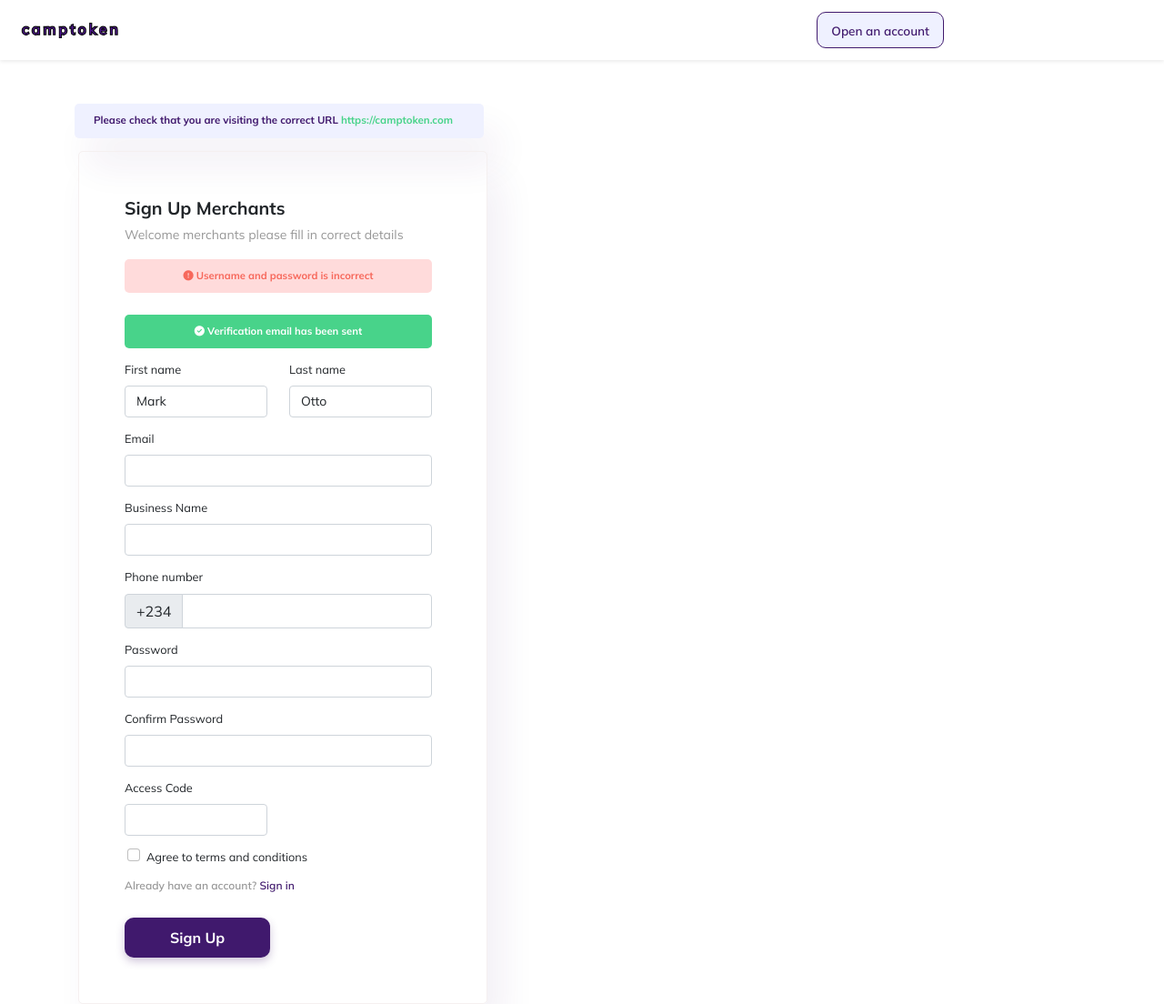
After one commit to dakohhh/CAMP-TOKEN, a Django app: page /accounts/signup/merchant in a window 1280 px wide. The commit adds this page. Shown: the whole page at 91% size. Run offline with Django 4.2, Linux system fonts and the light colour scheme; some libraries are stand-ins or nearby versions.

Commit message:
finished structure signup_student

```diff
--- /dev/null
+++ b/templates/registration/signup_merchants.html
@@ -0,0 +1,167 @@
+<!doctype html>
+<html lang="en">
+  <head>
+
+    <!-- Required meta tags -->
+    <meta charset="utf-8">
+    <meta name="viewport" content="width=device-width, initial-scale=1">
+
+    <!-- Bootstrap CSS -->
+    <link href="https://cdn.jsdelivr.net/npm/bootstrap@5.0.2/dist/css/bootstrap.min.css" rel="stylesheet" integrity="sha384-EVSTQN3/azprG1Anm3QDgpJLIm9Nao0Yz1ztcQTwFspd3yD65VohhpuuCOmLASjC" crossorigin="anonymous">
+    <link rel="preconnect" href="https://fonts.googleapis.com">
+    <link rel="preconnect" href="https://fonts.gstatic.com" crossorigin>
+	<link href="https://fonts.googleapis.com/css2?family=Mulish:ital,wght@0,400;0,500;0,600;0,700;0,1000;1,900&display=swap" rel="stylesheet">
+
+
+    <title>Camptoken - Money App for Students</title>
+    <link rel="stylesheet" href="css/style.css">
+  </head>
+  <body>
+    <nav class="navbar navbar-expand-lg navbar-light shadow-sm" style="background-color: white;">
+        <div class="container-fluid">
+          <a class="navbar-brand" href="#">
+            <img src="img/logo4.png" width="" height="40px" alt="Logo">
+          </a>
+          <div class="nav-sec" id="">
+				<ul class="navbar-nav ms-auto flex" style="margin-right: 200px;">
+                    <li class="nav-item ">
+						<button class="btn-oacc-link" style="">
+							<a class="" href="#" style="color: #40196d;">Open an account</a>
+						</button>
+                    </li>
+                    <li class="nav-item">
+				</ul>
+          </div>
+        </div>
+    </nav>
+
+	<div class="container">
+		<div class="check-header">
+			Please check that you are visiting the correct URL <a href="#">https://camptoken.com</a>
+		</div>
+		<div class="signup-form">
+			<h4 class="">Sign Up Merchants</h4>
+			<p class="form-explain">Welcome merchants please fill in correct details</p>
+
+            <div class="error-msg">
+                <i class="fa-solid fa-circle-exclamation"></i>
+                Username and password is incorrect
+            </div>
+            <br>
+            <div class="success-msg">
+                <i class="fa-solid fa-circle-check"></i>
+                Verification email has been sent
+            </div>
+
+            <form class="row needs-validation" novalidate>
+                <div class="item col-md-6">
+                    <label for="validationCustom01" class="form-label">First name</label>
+                    <input type="text" class="form-control" id="validationCustom01" value="Mark" required>
+                    <div class="valid-feedback">
+                    Looks good!
+                    </div>
+                </div>
+
+                <div class="item col-md-6">
+                    <label for="validationCustom02" class="form-label">Last name</label>
+                    <input type="text" class="form-control" id="validationCustom02" value="Otto" required>
+                    <div class="valid-feedback">Looks good!</div>
+                </div>
+
+                <div class="item col-md-12">
+                    <label for="validationCustomUsername" class="form-label">Email</label>
+                    <div class="input-group has-validation">
+                        <input type="email" class="form-control" id="validationCustomUsername" aria-describedby="inputGroupPrepend" required>
+                        <div class="invalid-feedback">Please choose a valid email.</div>
+                    </div>
+                </div>
+
+                <div class="item col-md-12">
+                    <label for="validationCustomUsername" class="form-label">Business Name</label>
+                    <div class="input-group has-validation">
+                        <input type="text" class="form-control" id="validationCustomUsername" aria-describedby="inputGroupPrepend" required>
+                    </div>
+                </div>
+
+                <div class="item col-md-12">
+                    <label for="validationCustomUsername" class="form-label">Phone number</label>
+                    <div class="input-group has-validation">
+                        <span class="input-group-text" id="inputGroupPrepend">+234</span>
+                        <input type="number" class="form-control" id="validationCustomUsername" aria-describedby="inputGroupPrepend" required>
+                        <div class="valid-feedback">Looks Good</div>
+                    </div>
+                </div>
+
+                <div class="item col-md-12">
+                    <label for="validationCustomUsername" class="form-label">Password</label>
+                    <div class="input-group has-validation">
+                        <input type="password" class="form-control" id="validationCustomUsername" aria-describedby="inputGroupPrepend" required>
+                    </div>
+                </div>
+
+                <div class="item col-md-12">
+                    <label for="validationCustomUsername" class="form-label">Confirm Password</label>
+                    <div class="input-group has-validation">
+                        <input type="password" class="form-control" id="validationCustomUsername" aria-describedby="inputGroupPrepend" required>
+                        <div class="invalid-feedback">Please choose a valid password.</div>
+                    </div>
+                </div>
+
+                <div class="item col-md-6">
+                    <label for="validationCustomUsername" class="form-label">Access Code</label>
+                    <div class="input-group has-validation">
+                        <input type="text" class="form-control" id="validationCustomUsername" aria-describedby="inputGroupPrepend">
+                    </div>
+                </div>
+
+                <div class="item col-12">
+                    <div class="form-check">
+                    <input class="form-check-input" type="checkbox" value="" id="invalidCheck" required>
+                    <label class="form-check-label" for="invalidCheck">
+                        Agree to terms and conditions
+                    </label>
+                    <div class="invalid-feedback">
+                        You must agree before submitting.
+                    </div>
+                    </div>
+                </div>
+
+                <div class="item col-12">
+					<p class="forgot-password">Already have an account? <a href="#">Sign in</a></p>
+				</div>
+                <div class="item col-12">
+                    <button type="submit" class="">Sign Up</button>
+                </div>
+            </form>
+
+		</div>
+	</div>
+
+
+    <script src="https://cdn.jsdelivr.net/npm/@popperjs/core@2.9.2/dist/umd/popper.min.js" integrity="sha384-IQsoLXl5PILFhosVNubq5LC7Qb9DXgDA9i+tQ8Zj3iwWAwPtgFTxbJ8NT4GN1R8p" crossorigin="anonymous"></script>
+    <script src="https://cdn.jsdelivr.net/npm/bootstrap@5.0.2/dist/js/bootstrap.min.js" integrity="sha384-cVKIPhGWiC2Al4u+LWgxfKTRIcfu0JTxR+EQDz/bgldoEyl4H0zUF0QKbrJ0EcQF" crossorigin="anonymous"></script>
+	<script src="https://kit.fontawesome.com/5f0ec56c6d.js" crossorigin="anonymous"></script>
+	<script>
+        (() => {
+        'use strict'
+
+        // Fetch all the forms we want to apply custom Bootstrap validation styles to
+        const forms = document.querySelectorAll('.needs-validation')
+
+        // Loop over them and prevent submission
+        Array.from(forms).forEach(form => {
+            form.addEventListener('submit', event => {
+            if (!form.checkValidity()) {
+                event.preventDefault()
+                event.stopPropagation()
+            }
+
+            form.classList.add('was-validated')
+            }, false)
+        })
+        })()
+	</script>
+
+
+  </body>
+</html>
--- a/user/forms.py
+++ b/user/forms.py
@@ -4,21 +4,39 @@ from .models import User
 
 
 class StudentRegistrationForm(UserCreationForm):
-    email = forms.EmailField(required=True, max_length=254)
-    password1 = forms.CharField(label='Password', widget=forms.PasswordInput(render_value=False), help_text='')
-    password2 = forms.CharField(label='Confirm Password', widget=forms.PasswordInput(render_value=False), help_text='')
+    first_name = forms.CharField(max_length=100, required=True, widget=forms.TextInput(attrs={'class': 'form-control', 'aria-describedby': 'inputGroupPrepend'}))
+
+    last_name = forms.CharField(max_length=100, required=True,widget=forms.TextInput(attrs={'class': 'form-control', 'aria-describedby': 'inputGroupPrepend'}))
+
+    email = forms.EmailField(max_length=254,required=True, widget=forms.EmailInput(attrs={'class': 'form-control', 'aria-describedby': 'inputGroupPrepend'}))
+
+    phone_number = forms.IntegerField(widget=forms.NumberInput(attrs={'class': 'form-control', 'aria-describedby': 'inputGroupPrepend'}))
+
+    password1 = forms.CharField(required=True, widget=forms.PasswordInput(attrs={'class': 'form-control', 'aria-describedby': 'inputGroupPrepend'}, render_value=False))
+
+    password2 = forms.CharField(required=True, widget=forms.PasswordInput(attrs={'class': 'form-control', 'aria-describedby': 'inputGroupPrepend'}, render_value=False), help_text='')
 
     class Meta:
         model = User
+
         fields = ['first_name', 'last_name', 'email', 'phone_number', 'password1', 'password2']
 
 
 
 class MerchantRegistrationForm(UserCreationForm):
-    email = forms.EmailField(required=True, max_length=254)
-    password1 = forms.CharField(label='Password', widget=forms.PasswordInput(render_value=False), help_text='')
-    password2 = forms.CharField(label='Confirm Password', widget=forms.PasswordInput(render_value=False), help_text='')
+    first_name = forms.CharField(max_length=100, required=True, widget=forms.TextInput(attrs={'class': 'form-control', 'aria-describedby': 'inputGroupPrepend'}))
+
+    last_name = forms.CharField(max_length=100, required=True,widget=forms.TextInput(attrs={'class': 'form-control', 'aria-describedby': 'inputGroupPrepend'}))
+
+    email = forms.EmailField(max_length=254,required=True, widget=forms.EmailInput(attrs={'class': 'form-control', 'aria-describedby': 'inputGroupPrepend'}))
+
+    phone_number = forms.IntegerField(widget=forms.NumberInput(attrs={'class': 'form-control', 'aria-describedby': 'inputGroupPrepend'}))
+
+    password1 = forms.CharField(required=True, widget=forms.PasswordInput(attrs={'class': 'form-control', 'aria-describedby': 'inputGroupPrepend'}, render_value=False))
+
+    password2 = forms.CharField(required=True, widget=forms.PasswordInput(attrs={'class': 'form-control', 'aria-describedby': 'inputGroupPrepend'}, render_value=False), help_text='')
 
     class Meta:
         model = User
-        fields = ['first_name', 'last_name', 'email', 'phone_number']
+
+        fields = ['first_name', 'last_name', 'email', 'phone_number', 'password1', 'password2']
--- a/user/models.py
+++ b/user/models.py
@@ -59,7 +59,7 @@ class User(AbstractUser, PermissionsMixin):
 
     last_name = models.CharField(max_length=100, blank=True, null=True)
 
-    email = models.EmailField(db_index=True, unique=True, null=False)
+    email = models.EmailField(max_length=254, db_index=True, unique=True, null=False)
 
     wallet_id = models.IntegerField(unique=True, null=False)
 
--- a/user/urls.py
+++ b/user/urls.py
@@ -3,8 +3,12 @@ from . import views
 
 urlpatterns = [
 
+    # SIGNUP STUDENT
 
-    #SIGNUP STUDENT
-    path("accounts/signup/student", views.signup_student, name="signup_student")
+    path("accounts/signup/student", views.signup_student, name="signup_student"),
+
+    # SIGNUP MERCHANT
+
+    path("accounts/signup/merchant", views.signup_merchant, name="signup_merchant"),
 
 ]
--- a/user/views.py
+++ b/user/views.py
@@ -1,13 +1,8 @@
 from django.shortcuts import render
 from django.http.request import HttpRequest
 from django.http.response import HttpResponse
-from .forms import StudentRegistrationForm
+from .forms import StudentRegistrationForm, MerchantRegistrationForm
 # Create your views here.
-
-def home(request:HttpRequest):
-
-    return request("Esmf")
-
 
 
 
@@ -19,3 +14,15 @@ def signup_student(request:HttpRequest):
     context = {"form": form}
 
     return render(request, "registration/signup_student.html", context)
+
+
+
+
+def signup_merchant(request:HttpRequest):
+
+
+    form = MerchantRegistrationForm()
+
+    context = {"form": form}
+
+    return render(request, "registration/signup_merchants.html", context)
```
Also changed, not shown: static/js/custom_validation.js (added, +66 -0 lines), static/js/nav_toggle.js (added, +12 -0 lines), static/js/validation.js (+21 -9 lines), templates/index.html (+1 -14 lines), templates/registration/signup_student.html (+25 -18 lines).
